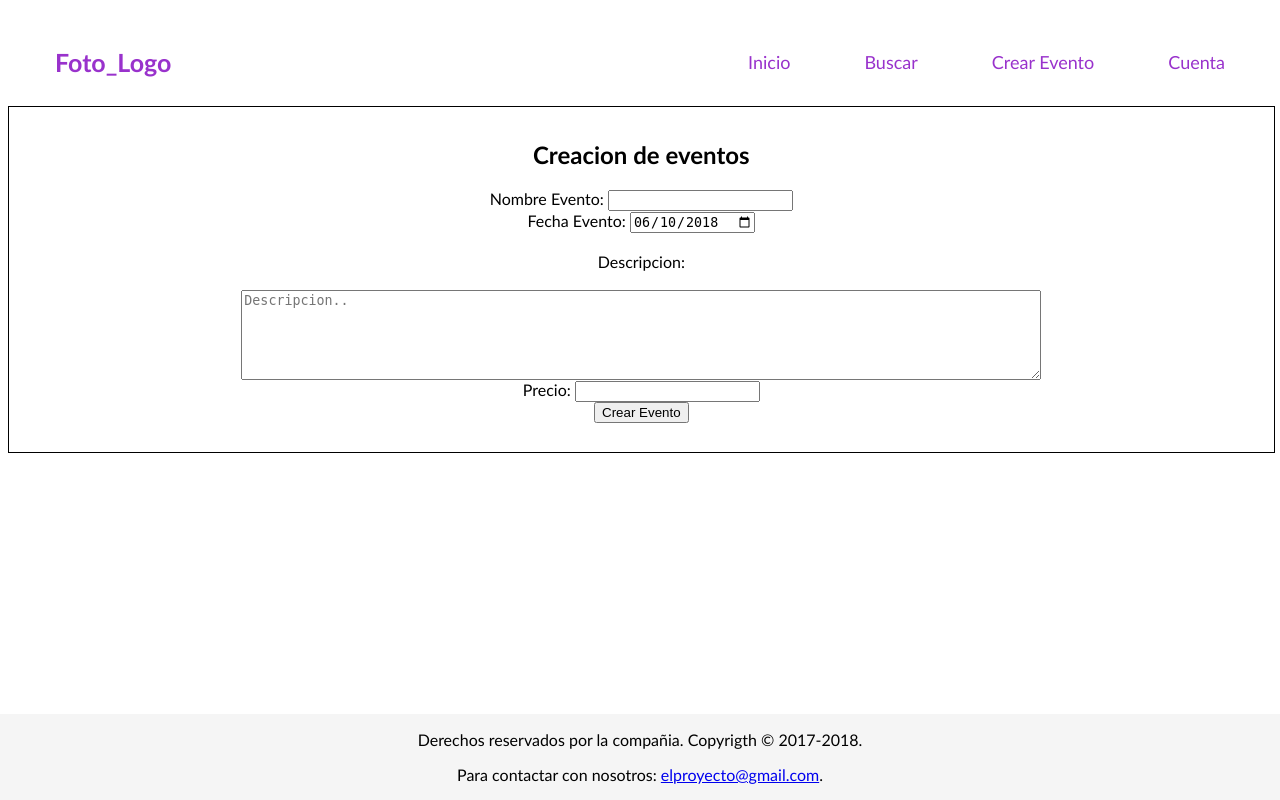
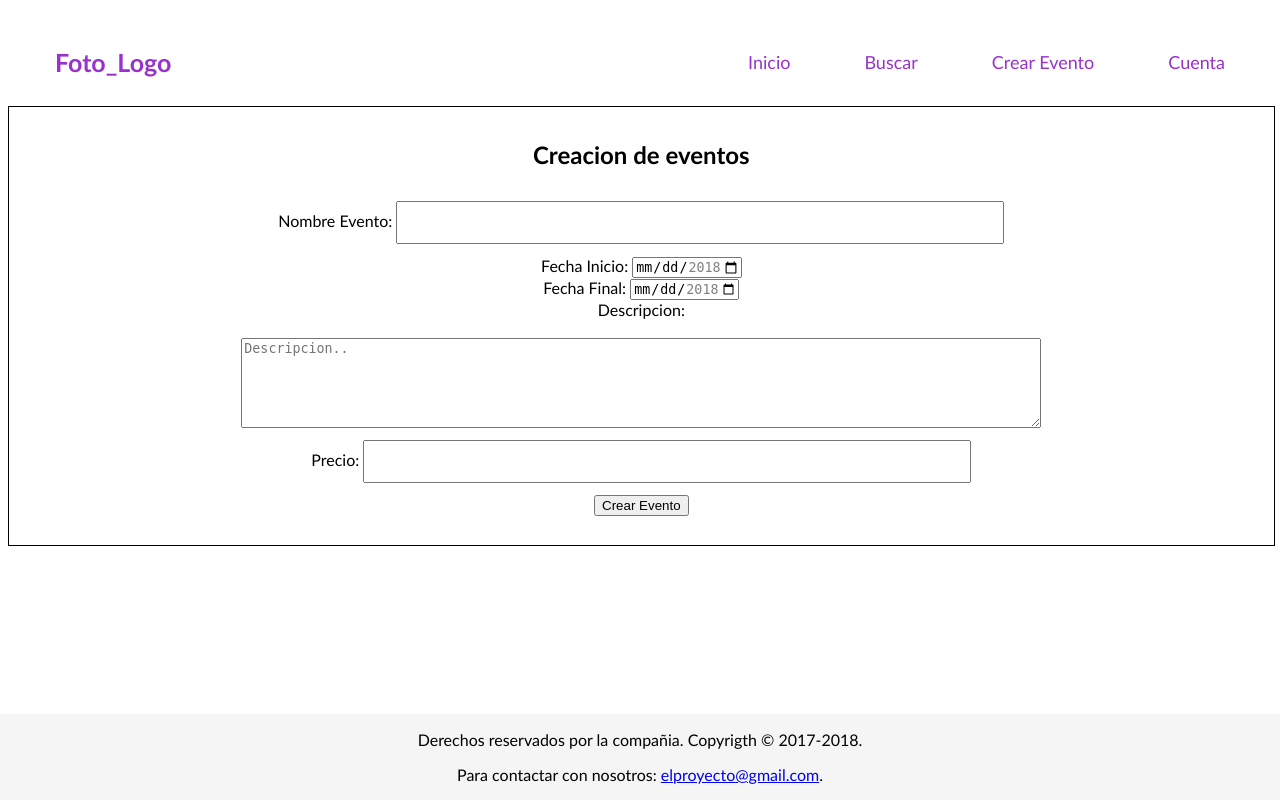
Before and after one commit to Cantabrucius/proyecto, a PHP site: page /paginas/crearEvento.php in a window 1280 px wide. Run offline with PHP 8.4, Linux system fonts and the light colour scheme.

Commit message:
Pagina crearEvento con fecha inicial y final

```diff
--- a/estilos/estilo.css
+++ b/estilos/estilo.css
@@ -157,17 +157,6 @@ body {font-family:"Gill Sans MT"}
   height: 200px;
   padding: 100px 19px;
 }
-<<<<<<< HEAD
-.btnBuscar {
-       font-size:16px;
-       font-family:Verdana,Helvetica;
-       font-weight:bold;
-       color:white;
-       background:#638cb5;
-       border:0px;
-       width:160px;
-       height:40px;
-=======
 
 /* css inicio de sesion */
 .izquierda{
@@ -300,7 +289,6 @@ margin-left: 275px;
 #nombreUsuario{
   text-align: center;
   font-family: "Gill Sans MT";
->>>>>>> f1dcd361bbe3ed11950f0402b8d2af7cdbd2c683
 }
 
 p#derechos{
--- a/paginas/crearEvento.php
+++ b/paginas/crearEvento.php
@@ -39,9 +39,11 @@
     Nombre Evento:
     <input type="text" name="nombre" value=""required>
   <br />
-    Fecha Evento:
-    <input type="date" name="bfecha" value="2018-06-10" min="2018-03-25" step="1" required>
+    Fecha Inicio:
+    <input type="date" name="bfecha" value="" min="2018-01-01" max="2018-12-30" step="1" required>
   </br>
+    Fecha Final:
+    <input type="date" name="bfecha" value="" min="2018-01-01" max="2018-12-30" step="1" required>
   </br>
     Descripcion:
   </br>
```
